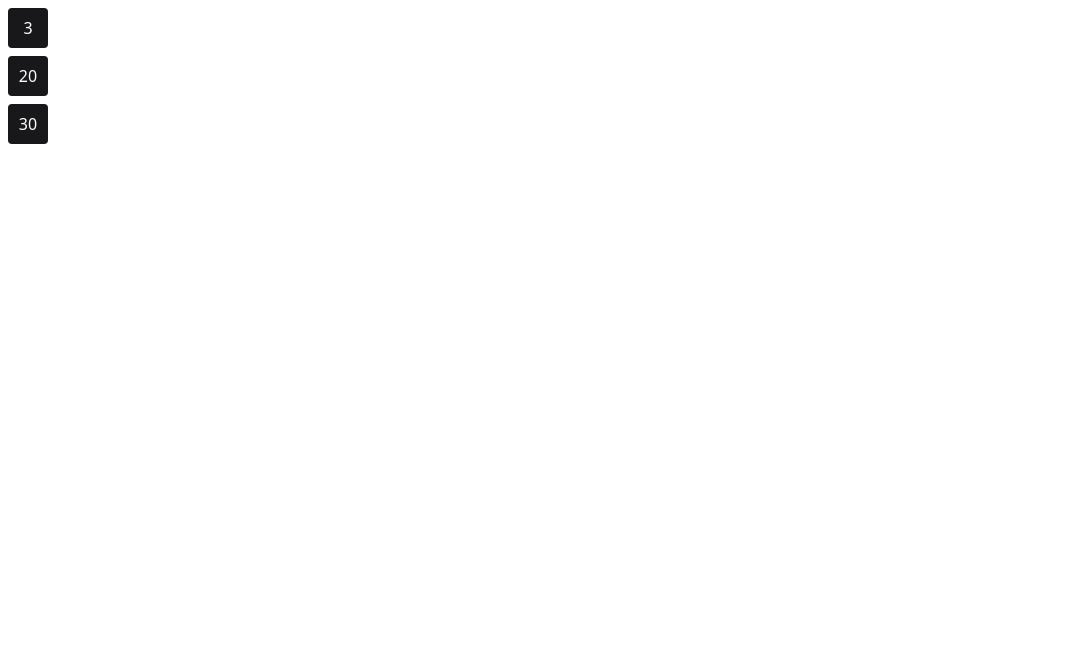
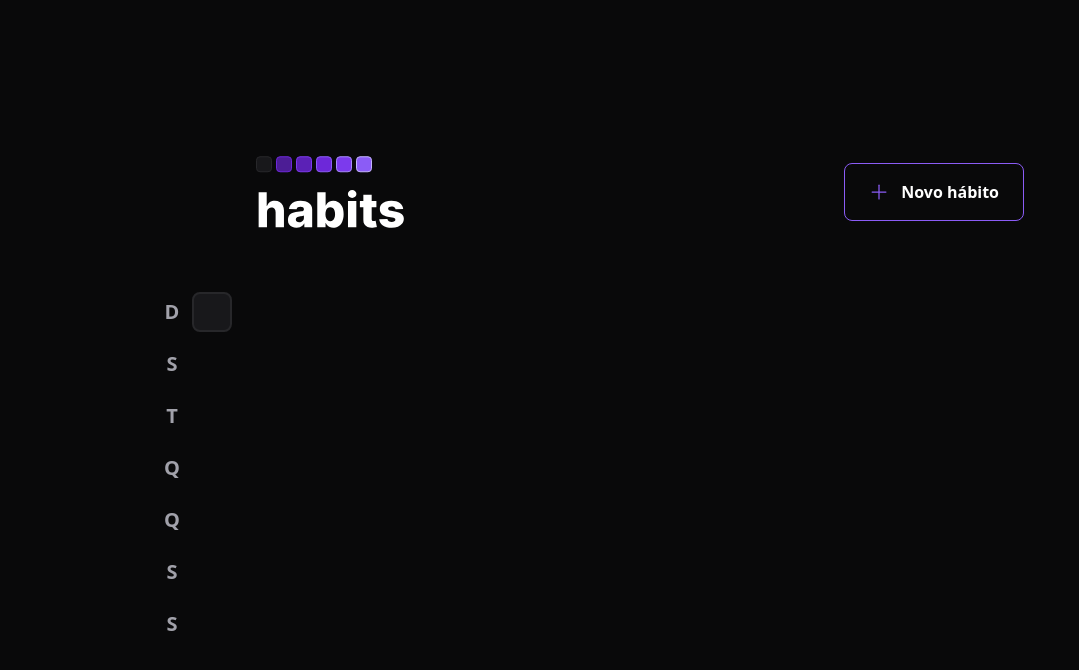
Before and after one commit to macedo-developer/habit-web, a React (Vite) app: page / in a window 1280 px wide. Shown: the top 670 px of the page, without its empty margins (0-1079 px from the left). Built offline with nearby package versions, Linux system fonts and the light colour scheme.

Commit message:
create components

```diff
--- a/index.html
+++ b/index.html
@@ -5,7 +5,7 @@
     <meta name="viewport" content="width=device-width, initial-scale=1.0" />
     <title>habits</title>
   </head>
-  <body>
+  <body class="bg-background text-white">
     <div id="root"></div>
     <script type="module" src="/src/main.tsx"></script>
   </body>
--- a/package.json
+++ b/package.json
@@ -9,6 +9,7 @@
     "preview": "vite preview"
   },
   "dependencies": {
+    "phosphor-react": "^1.4.1",
     "react": "^18.2.0",
     "react-dom": "^18.2.0"
   },
--- a/src/App.tsx
+++ b/src/App.tsx
@@ -1,15 +1,16 @@
-import Habit from "./components/Habit";
+// import Habit from "./components/Habit";
 
+import { Header } from "./components/Header";
+import { SummaryTable } from "./components/SummaryTable";
 import "./styles/global.css";
 
-function App() {
+export function App() {
   return (
-    <>
-      <Habit completed={3} />
-      <Habit completed={20} />
-      <Habit completed={30} />
-    </>
+    <div className="w-screen h-screen flex justify-center items-center">
+      <div className="w-full max-w-5xl px-6 flex flex-col gap-16">
+        <Header />
+        <SummaryTable />
+      </div>
+    </div>
   );
 }
-
-export default App;
--- /dev/null
+++ b/src/components/Header.tsx
@@ -0,0 +1,18 @@
+import { Plus } from "phosphor-react";
+import logoImage from "../assets/logo.svg";
+
+export function Header() {
+  return (
+    <div className="w-full max-w-3xl mx-auto flex items-center justify-between">
+      <img src={logoImage} alt="Habits" />
+
+      <button
+        type="button"
+        className="border border-violet-500 font-semibold rounded-lg px-6 py-4 flex items-center gap-3 hover:border-violet-300"
+      >
+        <Plus size={20} className="text-violet-500" />
+        Novo hábito
+      </button>
+    </div>
+  );
+}
--- /dev/null
+++ b/src/components/SummaryTable.tsx
@@ -0,0 +1,24 @@
+const weekDays = ["D", "S", "T", "Q", "Q", "S", "S"];
+
+export function SummaryTable() {
+  return (
+    <div className="w-full flex">
+      <div className="grid grid-rows-7 grid-flow-row gap-3">
+        {weekDays.map((weekDay, i) => {
+          return (
+            <div
+              key={`${weekDay}- ${i}`}
+              className="text-zinc-400 text-xl h-10 w-10 font-bold flex items-center justify-center"
+            >
+              {weekDay}
+            </div>
+          );
+        })}
+      </div>
+
+      <div className="grid grid-rows-7 grid-flow-col gap-3">
+        <div className="w-10 h-10 bg-zinc-900 border-2 border-zinc-800 rounded-lg"></div>
+      </div>
+    </div>
+  );
+}
```
Also changed, not shown: src/main.tsx (+6 -6 lines), src/assets/logo.svg (added), 1 other file (tests, documents, lock files or other folders).
